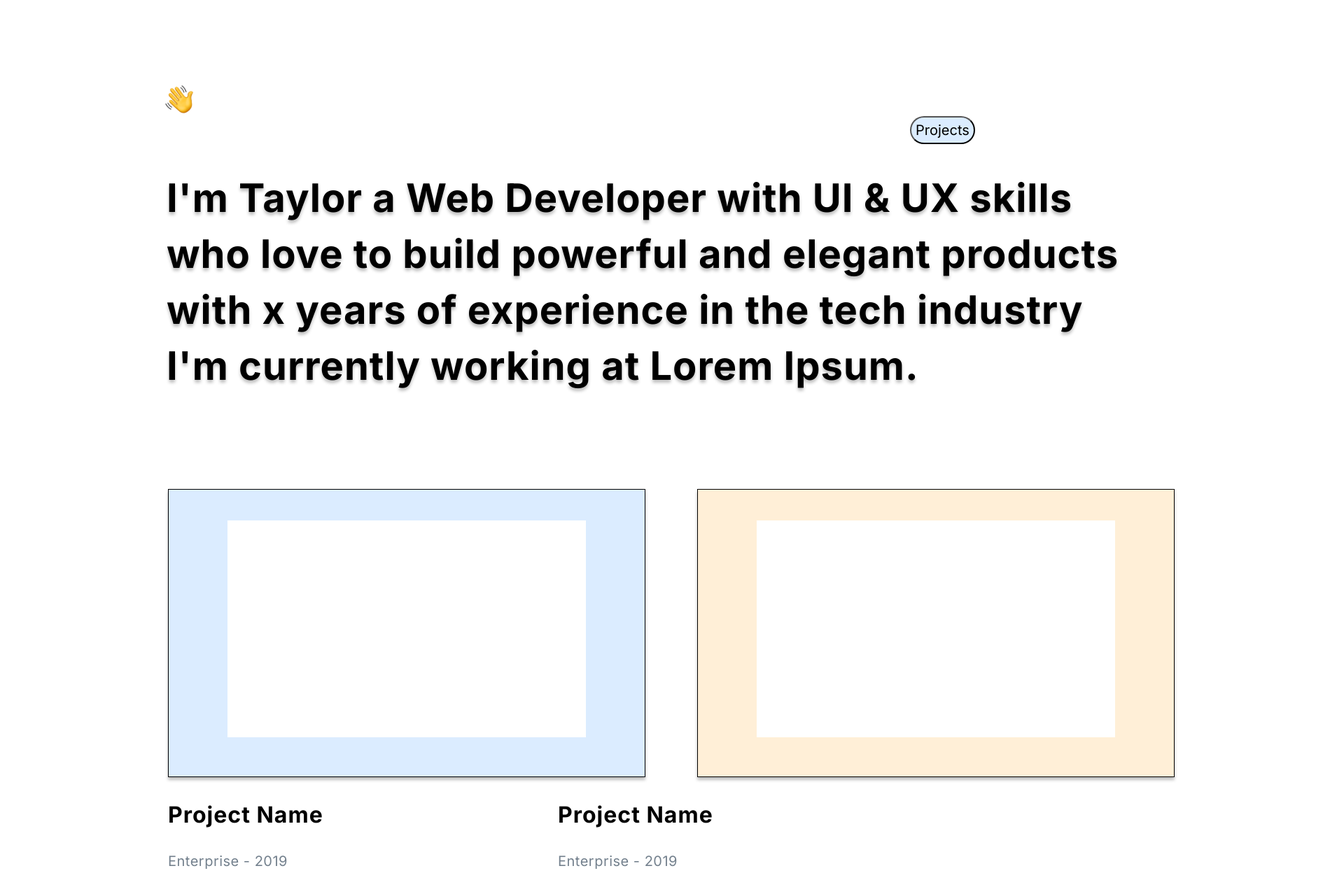
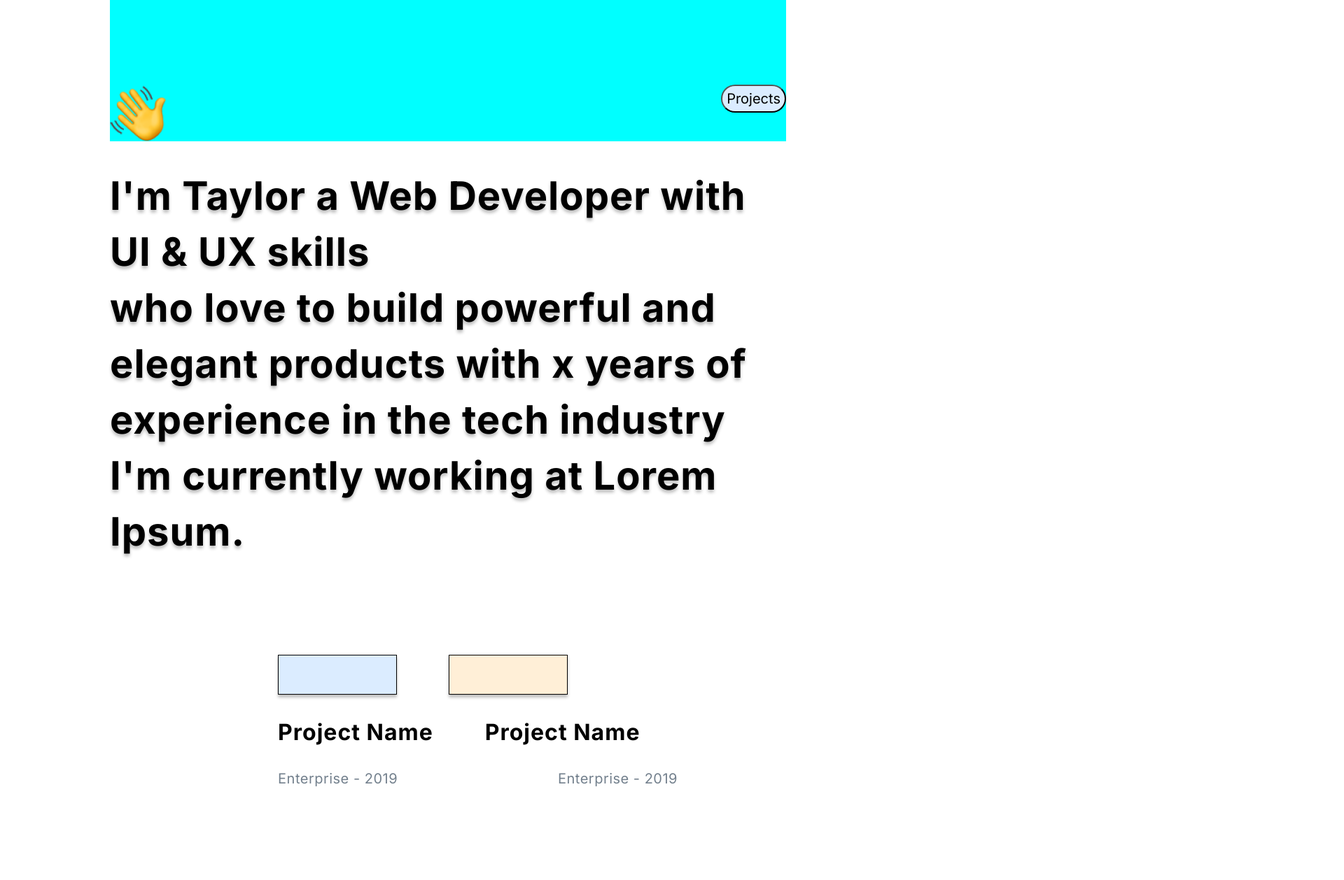
Before and after one commit to pedrofranzina/Estrutura, a plain HTML site: page homepage.html in a window 1280 px wide. Shown: the part 39-1297 px from the top of the page at 70% size, 1920 px wide, since content can reach past the window. Drawn offline with Linux system fonts and the light colour scheme.

Commit message:
retirar paddings e margins

```diff
--- a/css/homepage.css
+++ b/css/homepage.css
@@ -1,24 +1,44 @@
 html {
   margin: 0 auto;
-  padding: 0 auto;
-  justify-content: center;
-  align-items: center;
+  padding: 0;
+
 }
 
 body {
   margin: 0 auto;
-  padding: 0 auto;
-  justify-content: center;
-  align-items: center;
+  padding: 0;
 }
 
-img {
-  width: 40px;
-  height: 40.5px;
+.float-left {
+  float: left;
+}
+
+.float-right {
+  float: right;
+}
+
+.clear::after {
+  content: "";
+  clear: both;
+  display: table;
+}
+
+.container {
+  width: 75.46%;
+  margin: 0 auto;
+}
+
+
+.hello {
+  background-color: aqua;
   padding-top: 160px;
-  padding-left: 236px;
-  margin: auto 0;
+
+
+
 }
+
+img {}
+
 
 .inter {
 
@@ -29,17 +49,14 @@ img {
   letter-spacing: 1px;
   font-size: 56px;
   text-shadow: 0px 4px 4px rgba(0, 0, 0, 0.25);
-  width: 1437px;
-  height: 320px;
-  padding-right: 245px;
-  padding-left: 238px;
+
+
 }
 
 .blue {
   background-color: #DBECFF;
   border: 1px solid black;
-  width: 680px;
-  height: 410px;
+
   box-shadow: 0px 4px 4px 0px #00000040;
   margin-right: 37px;
 }
@@ -47,8 +64,7 @@ img {
 .green {
   background-color: #D6F3F3;
   border: 1px solid black;
-  width: 680px;
-  height: 410px;
+
   box-shadow: 0px 4px 4px 0px #00000040;
   margin-right: 37px;
 }
@@ -56,8 +72,7 @@ img {
 .grey {
   background-color: #CBD7E4;
   border: 1px solid black;
-  width: 680px;
-  height: 410px;
+
   box-shadow: 0px 4px 4px 0px #00000040;
   margin-right: 37px;
 }
@@ -65,8 +80,7 @@ img {
 .center {
   background-color: white;
   margin: 44px 84px 55.85px 84px;
-  width: 512px;
-  height: 310.15px;
+
 }
 
 p {
@@ -76,8 +90,7 @@ p {
   font-style: normal;
   line-height: 44px;
   letter-spacing: 1px;
-  width: 680px;
-  height: 44px;
+
 }
 
 span {
@@ -103,8 +116,7 @@ span {
   background-color: #FFEFD7;
   margin-left: 37px;
   border: 1px solid black;
-  width: 680px;
-  height: 410px;
+
   box-shadow: 0px 4px 4px 0px #00000040;
 }
 
@@ -112,8 +124,7 @@ span {
   background-color: #DBECFF;
   margin-left: 37px;
   border: 1px solid black;
-  width: 680px;
-  height: 410px;
+
   box-shadow: 0px 4px 4px 0px #00000040;
 }
 
@@ -121,8 +132,7 @@ span {
   background-color: #CBD7E4;
   margin-left: 37px;
   border: 1px solid black;
-  width: 680px;
-  height: 410px;
+
   box-shadow: 0px 4px 4px 0px #00000040;
 }
 
@@ -150,7 +160,7 @@ span {
   margin-bottom: 320px;
 }
 button{
-  margin-left: 1300px;
+
   background-color: #DBECFF;
   border-radius: 20px;
   font-size: 20px;
--- a/homepage.html
+++ b/homepage.html
@@ -13,11 +13,15 @@
 
 <body>
 
+    <div class="container">
 
-    <div class="hello">
-        <img style="margin: 0;" src="img/hand.png" alt="hello">
-        <button type="button"><a href="page2.html">Projects</a></button>
-    </div>
+
+
+      <div class="hello">
+          <img class="float-left" style="margin: 0;" src="img/hand.png" alt="hello">
+          <button class="float-right" type="button"><a href="page2.html">Projects</a></button>
+          <div class="clear"></div>
+      </div>
     <h1 class="inter">I'm Taylor a Web Developer with UI & UX skills<br>
         who love to build powerful and elegant products
         with x years of experience in the tech industry<br>
@@ -77,6 +81,8 @@
         <br>
         <span class="rightspan">Enterprise - 2019</span>
     </div>
+
+  </div>
 </body>
 
 </html>
```
